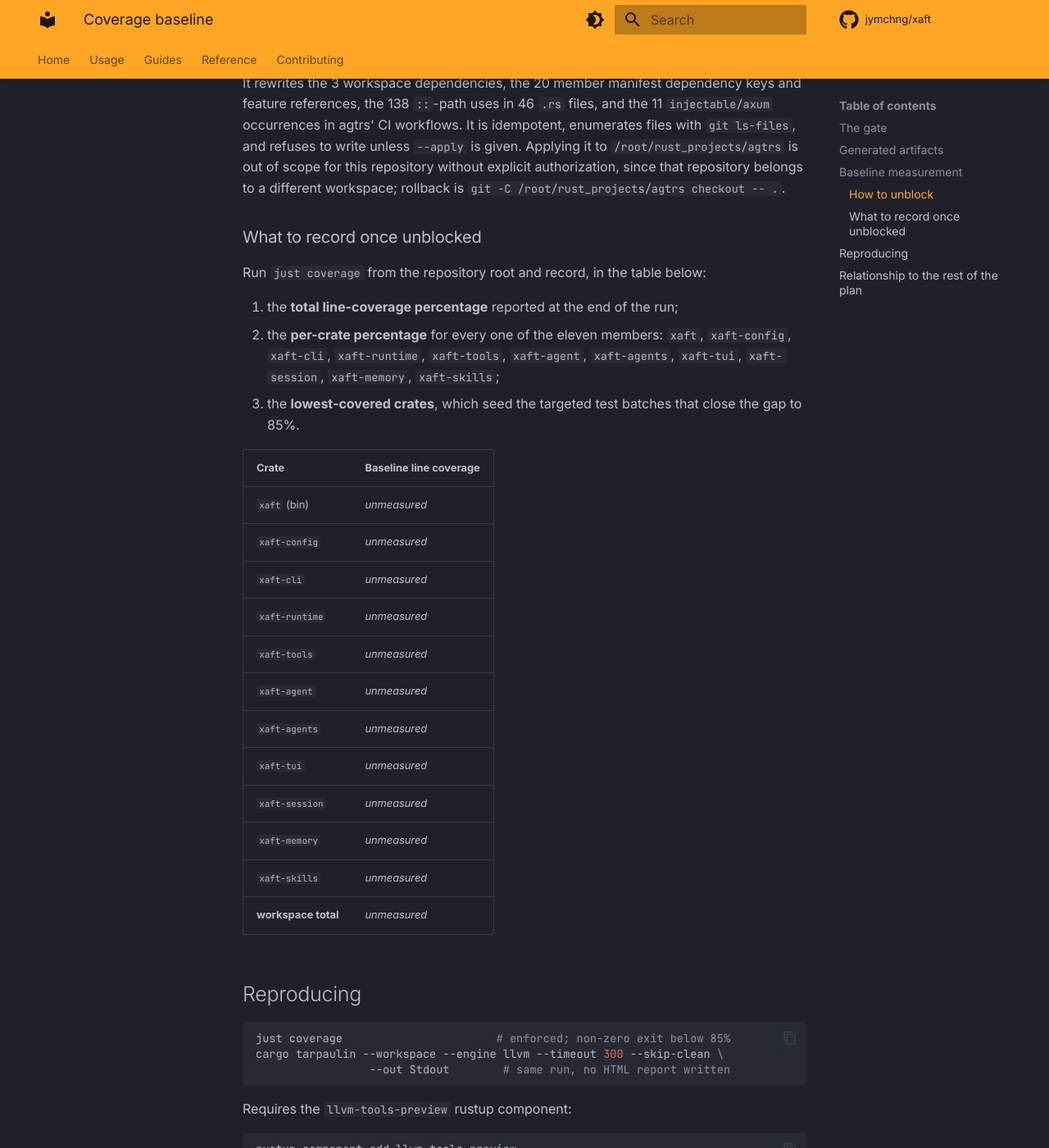
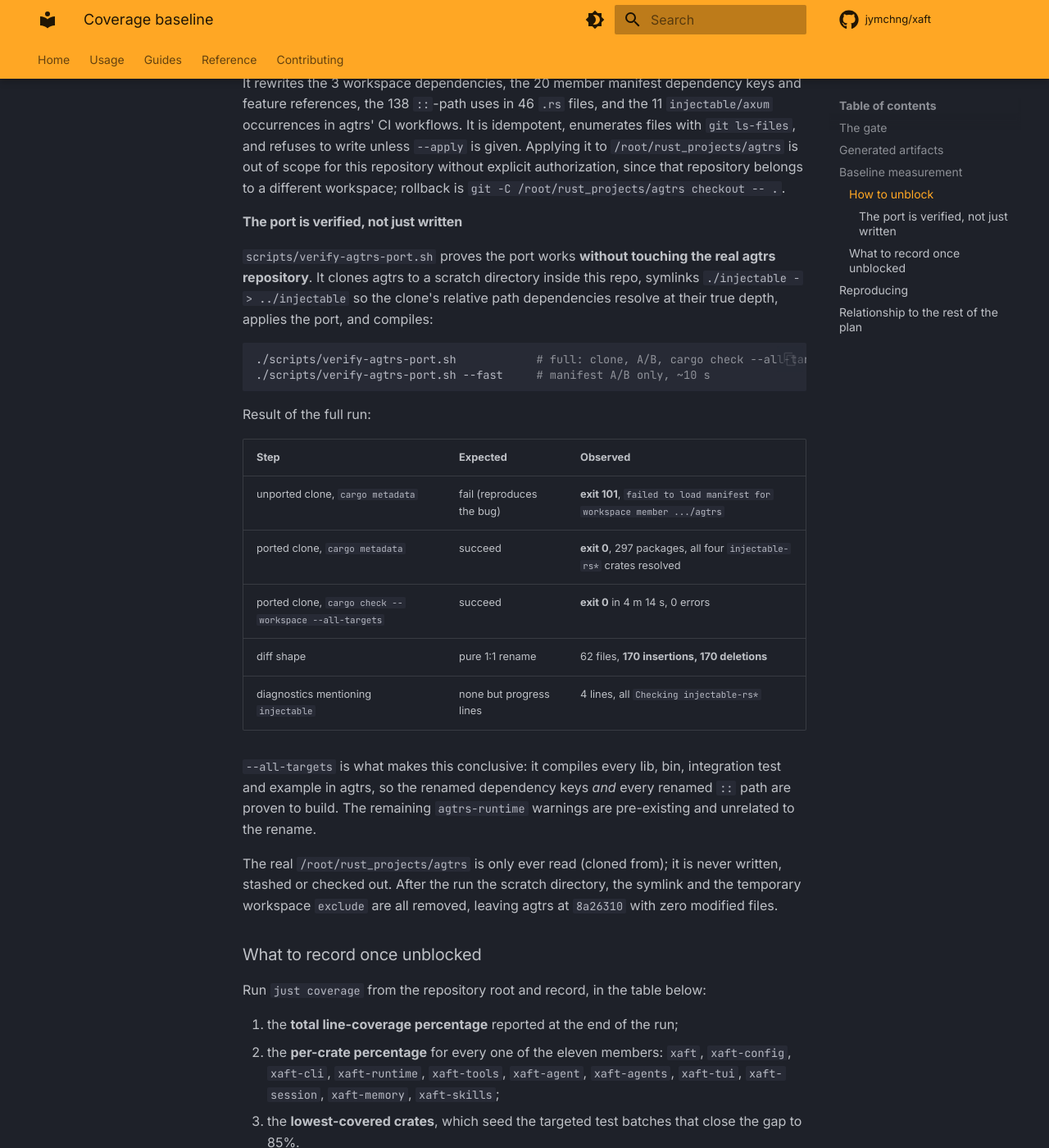
Before and after one commit to jymchng/xaft, an MkDocs documentation site: the page built from docs/coverage-baseline.md, in a window 1280 px wide and 1400 px high, scrolled down 2432 px. Shown: the whole window at 82% size. Built offline with MkDocs 1.6.1 and Material for MkDocs 9.7.7, drawn with Linux system fonts in a browser that asks for light colours; comment, search, counter and statistics services are not loaded.

Commit message:
test(build): prove the agtrs injectable port compiles before authorizing it
port-agtrs-injectable-rename.sh rewrites 170 lines across 62 files in
/root/rust_projects/agtrs. That repo belongs to a different workspace, so
the edit cannot be applied without explicit authorization — but asking
someone to approve an unvalidated 170-file mechanical rewrite would be
poor practice. So validate it first, on a throwaway clone.

scripts/verify-agtrs-port.sh clones agtrs into a scratch dir inside this
repo, symlinks ./injectable -> ../injectable so the clone's relative path
deps resolve at their true depth, applies the port, and compiles. The
symlink matters: it keeps the manifests byte-identical to a real apply, so
this is a faithful test rather than a rewritten approximation. It then
A/Bs the two states and asserts the diff is a pure 1:1 line substitution.
Cleanup is trap-guarded, so the scratch dir, the symlink and the temporary
workspace `exclude` are removed even on interrupt.

Full run, observed:
  unported clone, cargo metadata                -> exit 101 (reproduces the bug)
  ported clone,  cargo metadata                 -> exit 0, 297 packages
  ported clone,  cargo check --workspace
                  --all-targets                 -> exit 0 in 4m14s, 0 errors
  diff shape                                    -> 62 files, 170 ins, 170 del
  diagnostics mentioning injectable              -> 4, all "Checking injectable-rs*"

--all-targets is what makes this conclusive: it builds every lib, bin,
integration test and example, so the renamed dependency keys AND every
renamed :: path are proven to compile. The remaining agtrs-runtime
warnings are pre-existing and unrelated.

The real agtrs repo is only ever read (cloned from) — never written,
stashed or checked out. After the run it remains at 8a26310 with zero
modified files, and the script asserts this by construction.

agtrs itself is still unported: applying the port there still requires
explicit authorization.

Co-Authored-By: Claude Opus 4.8 (1M context) <noreply@anthropic.com>

````diff
--- a/docs/coverage-baseline.md
+++ b/docs/coverage-baseline.md
@@ -109,6 +109,38 @@ given. Applying it to `/root/rust_projects/agtrs` is out of scope for this
 repository without explicit authorization, since that repository belongs to a
 different workspace; rollback is `git -C /root/rust_projects/agtrs checkout -- .`.
 
+#### The port is verified, not just written
+
+`scripts/verify-agtrs-port.sh` proves the port works **without touching the real
+agtrs repository**. It clones agtrs to a scratch directory inside this repo,
+symlinks `./injectable -> ../injectable` so the clone's relative path
+dependencies resolve at their true depth, applies the port, and compiles:
+
+```bash
+./scripts/verify-agtrs-port.sh            # full: clone, A/B, cargo check --all-targets
+./scripts/verify-agtrs-port.sh --fast     # manifest A/B only, ~10 s
+```
+
+Result of the full run:
+
+| Step | Expected | Observed |
+| --- | --- | --- |
+| unported clone, `cargo metadata` | fail (reproduces the bug) | **exit 101**, `failed to load manifest for workspace member .../agtrs` |
+| ported clone, `cargo metadata` | succeed | **exit 0**, 297 packages, all four `injectable-rs*` crates resolved |
+| ported clone, `cargo check --workspace --all-targets` | succeed | **exit 0** in 4 m 14 s, 0 errors |
+| diff shape | pure 1:1 rename | 62 files, **170 insertions, 170 deletions** |
+| diagnostics mentioning `injectable` | none but progress lines | 4 lines, all `Checking injectable-rs*` |
+
+`--all-targets` is what makes this conclusive: it compiles every lib, bin,
+integration test and example in agtrs, so the renamed dependency keys *and*
+every renamed `::` path are proven to build. The remaining `agtrs-runtime`
+warnings are pre-existing and unrelated to the rename.
+
+The real `/root/rust_projects/agtrs` is only ever read (cloned from); it is
+never written, stashed or checked out. After the run the scratch directory,
+the symlink and the temporary workspace `exclude` are all removed, leaving
+agtrs at `8a26310` with zero modified files.
+
 ### What to record once unblocked
 
 Run `just coverage` from the repository root and record, in the table below:
````
Also changed, not shown: 1 other file.
